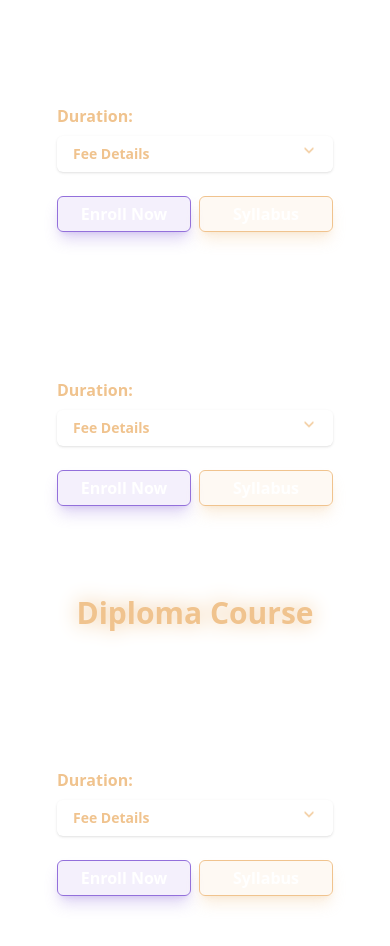
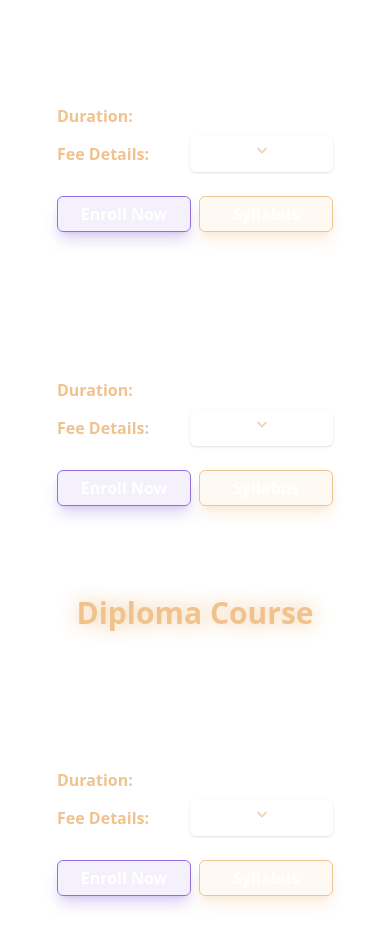
Before and after one commit to karacal-desk/next_trailor, a Next.js app: page / in a window 390 px wide. Shown: the part 5100-6046 px from the top of the page. Built offline with nearby package versions, Linux system fonts and the light colour scheme.

Commit message:
add responsive dropdownmenu

```diff
--- a/src/components/core/Courses.tsx
+++ b/src/components/core/Courses.tsx
@@ -141,20 +141,27 @@ const Courses = () => {
       <CardHeader className="pb-4">
         <CardTitle>{course.name}</CardTitle>
       </CardHeader>
-      <CardContent className="flex flex-col space-y-2 text-left">
+      <CardContent className="flex flex-col  space-y-2 text-left">
         <p>
           <strong className="text-[#F0C38E]">Duration:</strong>{" "}
           {course.duration}
         </p>
         <DropdownMenu>
           <DropdownMenuTrigger asChild>
+            <div className="flex flex-row  justify-between items-center space-x-2  w-full">
+              <strong className="text-[#F0C38E] text-left  w-full md:hidden">
+                Fee Details:
+              </strong>
               <Button
                 variant="default"
-              className="w-full text-[#221F39] bg-white/10  border-none justify-between"
+                className=" w-full text-[#221F39] bg-white/10  border-none justify-center  md:justify-between"
               >
-              <strong className="text-[#F0C38E]">Fee Details</strong>
-              <ChevronDown className="h-8 w-8 animate-bounce opacity-100 text-[#F0C38E]" />
+                <strong className="text-[#F0C38E] hidden md:block">
+                  Fee Details
+                </strong>
+                <ChevronDown className="h-8 w-8  animate-bounce  text-[#F0C38E]" />
               </Button>
+            </div>
           </DropdownMenuTrigger>
           <DropdownMenuContent
             align="end"
@@ -211,13 +218,20 @@ const Courses = () => {
         </p>
         <DropdownMenu>
           <DropdownMenuTrigger asChild>
+            <div className="flex flex-row  justify-between items-center space-x-2  w-full ">
+              <strong className="text-[#F0C38E] text-left  w-full md:hidden">
+                Fee Details:
+              </strong>
               <Button
                 variant="default"
-              className="w-full text-[#221F39] bg-white/10  border-none justify-between"
+                className=" w-full text-[#221F39] bg-white/10  border-none justify-center  md:justify-between"
               >
-              <strong className="text-[#F0C38E]">Fee Details</strong>
-              <ChevronDown className="h-8 w-8 animate-bounce opacity-100 text-[#F0C38E]" />
+                <strong className="text-[#F0C38E] hidden md:block">
+                  Fee Details
+                </strong>
+                <ChevronDown className="h-8 w-8  animate-bounce  text-[#F0C38E]" />
               </Button>
+            </div>
           </DropdownMenuTrigger>
           <DropdownMenuContent
             align="end"
```
Lines whose indentation alone changed are shown as unchanged.
